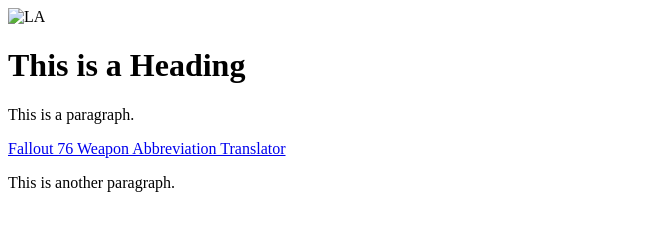
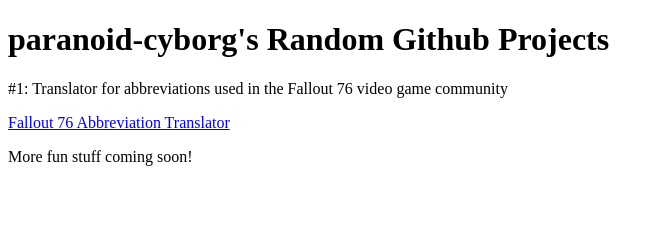
Before and after one commit to paranoid-cyborg/paranoid-cyborg.github.io, a plain HTML site: page index.html in a window 1280 px wide. Shown: the whole page, without its empty margins (0-664 px from the left). Drawn offline with Linux system fonts and the light colour scheme.

Commit message:
personalize index page

```diff
--- a/index.html
+++ b/index.html
@@ -1,7 +1,7 @@
  <!DOCTYPE html>
 <html lang="en">
 <meta charset="UTF-8">
-<title>Page Title</title>
+<title>Cyborg's Github Projects</title>
 <meta name="viewport" content="width=device-width,initial-scale=1">
 <link rel="stylesheet" href="">
 <style>
@@ -9,13 +9,12 @@
 <script src=""></script>
 <body>
 
-<img src="img_la.jpg" alt="LA" style="width:100%">
 
 <div class="">
- <h1>This is a Heading</h1>
- <p>This is a paragraph.</p>
- <a href="https://paranoid-cyborg.github.io/fo76-abbreviation-translator.html">Fallout 76 Weapon Abbreviation Translator</a>
- <p>This is another paragraph.</p>
+ <h1>paranoid-cyborg's Random Github Projects</h1>
+ <p>#1: Translator for abbreviations used in the Fallout 76 video game community </p>
+ <a href="https://paranoid-cyborg.github.io/fo76-abbreviation-translator.html">Fallout 76 Abbreviation Translator</a>
+ <p>More fun stuff coming soon!</p>
 </div>
 
 </body>
```
